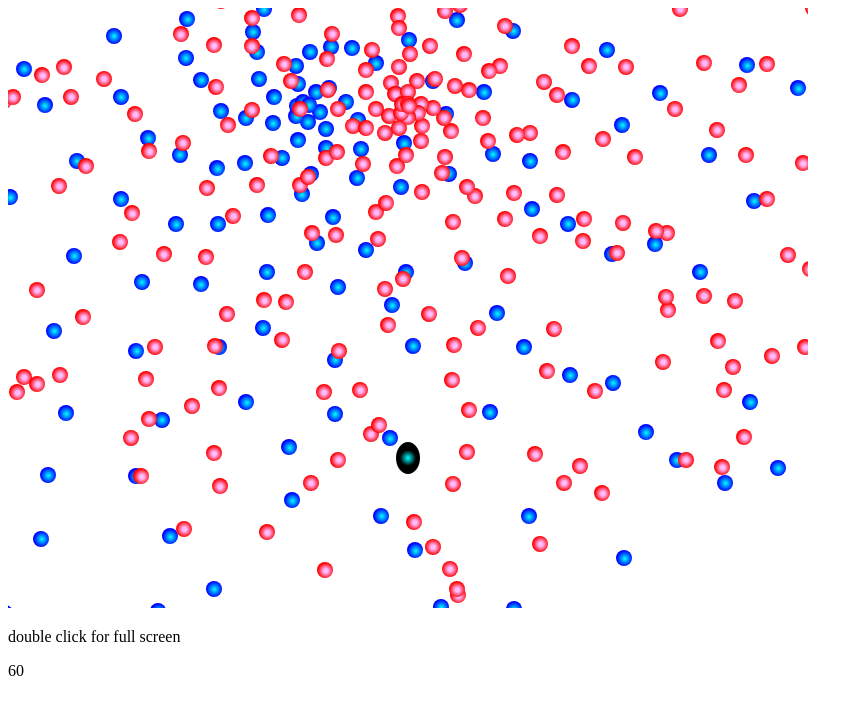
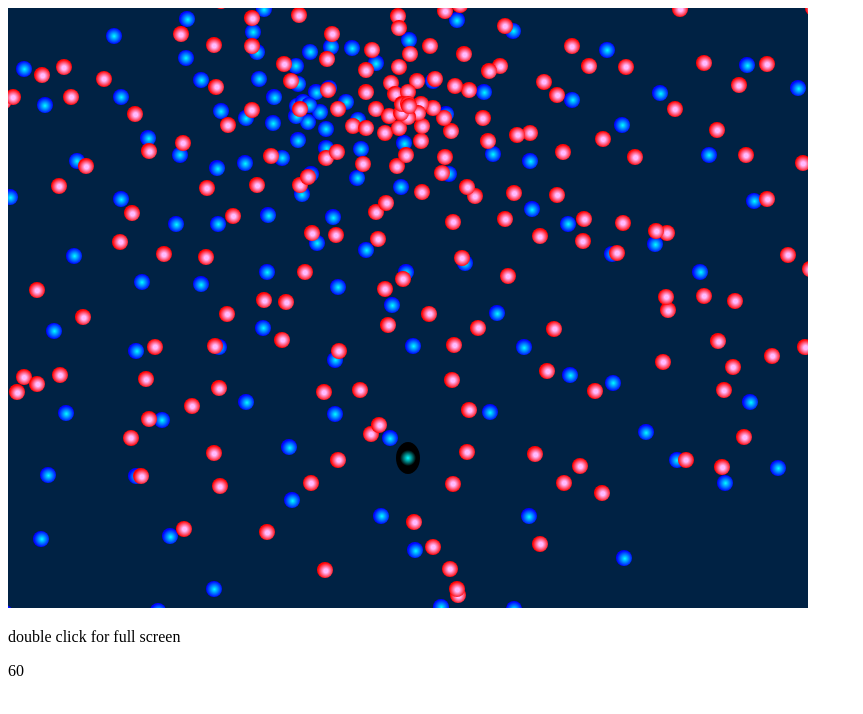
Before and after one commit to sprite-guard/Boss-Rush, a plain HTML site: page bossrush.html in a window 1280 px wide. Shown: the whole page, without its empty margins (0-863 px from the left). Drawn offline with Linux system fonts and the light colour scheme.

Commit message:
Updates from recent Twitch streams
Lots of changes here:

Reset button now resets the game instead of the page
Pause key can pause and unpause the game
Blink mechanic has been implemented
Removed flickering during slowdown
Other stuff I probably forgot about.

```diff
--- a/bossrush.html
+++ b/bossrush.html
@@ -10,6 +10,7 @@
   <script src="js/keyboard.js"></script>
   <script src="js/controllers.js"></script>
   <script src="js/hiteffect.js"></script>
+  <script src="js/dashtarget.js"></script>
   <script src="js/player.js"></script>
   <script src="js/bullet.js"></script>
   <script src="js/rand_spawner.js"></script>
--- a/js/bullet.js
+++ b/js/bullet.js
@@ -30,15 +30,15 @@ function BulletSpawner(descriptor) {
     this.components.push(c)
   }
 
-  this.update = function() {
+  this.update = function(draw_only) {
+
+    if((this.life_remaining > 0) && (!draw_only)) {
       for(var i = 0; i < this.components.length; i++) {
         components[i].update();
       }
 
       this.x += this.dx;
       this.y += this.dy;
-
-    if(this.life_remaining > 0) {
       if(this.timer == 0) {
         var scatter = 0;
 
@@ -68,7 +68,7 @@ function BulletSpawner(descriptor) {
     }
 
     for(var i = 0; i < this.all_bullets.length; i++) {
-      this.all_bullets[i].update();
+      this.all_bullets[i].update(draw_only);
     }
     this.gc();
   }
@@ -96,7 +96,13 @@ function Bullet(descriptor) {
   this.style = descriptor.style || "solid";
   this.yaw = descriptor.yaw || 0;
   this.speed = descriptor.speed || 1;
-  this.max_age = descriptor.max_age || 1000;
+  if(descriptor.max_age) {
+    this.max_age = descriptor.max_age;
+  } else if(this.yaw == 0) {
+    this.max_age = 1000 / this.speed;
+  } else {
+    this.max_age = ((2 * Math.PI) / this.yaw);
+  }
 
   // internal
   this.exists = true;
@@ -127,7 +133,8 @@ function Bullet(descriptor) {
     }
   }
 
-  this.update = function() {
+  this.update = function(draw_only) {
+    if(!draw_only) {
       this.age++
 
       this.heading += this.yaw;
@@ -138,6 +145,9 @@ function Bullet(descriptor) {
 
       if(this.age > this.max_age) {
         this.cull();
+      } else {
+        this.draw();
+      }
     } else {
       this.draw();
     }
--- /dev/null
+++ b/js/dashtarget.js
@@ -0,0 +1,38 @@
+function DashTarget() {
+  this.x_offset = 0;
+  this.y_offset = 0;
+  this.r = 16;
+  this.dx = 0;
+  this.dy = 0;
+  this.speed = 3;
+  this.age = 0;
+  this.max_age = 60;
+
+  this.update = function() {
+    this.age++;
+    if(this.age < this.max_age) {
+      this.dx = this.speed * (CONTROLS.right - CONTROLS.left);
+      this.dy = this.speed * (CONTROLS.down - CONTROLS.up);
+
+      this.x_offset += this.dx;
+      this.y_offset += this.dy;
+
+      this.draw();
+    }
+  };
+
+  this.draw = function() {
+
+    var missing_portion = (this.age / this.max_age);
+    var angle_to_draw = (2 * Math.PI) - (missing_portion * 2 * Math.PI);
+
+    var x = player.x + this.x_offset;
+    var y = player.y + this.y_offset;
+
+    game.draw.beginPath();
+    game.draw.lineWidth = 3;
+    game.draw.strokeStyle = "#FFFFFF";
+    game.draw.ellipse(x, y, this.r, this.r, 0, 0, angle_to_draw);
+    game.draw.stroke();
+  }
+}
--- a/js/game.js
+++ b/js/game.js
@@ -5,19 +5,18 @@
  * Sub goal is to create performant bullet-hell patterns in HTML Canvas.
  */
 
- /* Wrapping up 9/27/2017
-  *
-  * The game is playable! Huzzah
-  *
-  * Player hit effect is implemented, but weak
-  * we need to make it more visually impactful
-  * it should also destroy bullets.
+ /* Leaving off 10/2/2017
+  * Slowdown works
+  * hit effects work
+  * dashing works, but does not consume fuel
+  * dashing needs to decrement the player's fuel instead of incrementing its age.
   */
 
 var DEBUG = true,
     FR = document.getElementById("fr"),
     UPDATE = 60,
-    MAX_UPDATE = 60;
+    MAX_UPDATE = 60,
+    BGCOLOR = "#002244";
 
 var frame_counter = 0,
     last_time = performance.now(),
@@ -25,36 +24,28 @@ var frame_counter = 0,
 
 var game = {};
 
-game.gamepads = [];
-game.canvas = document.getElementById("game");
-game.draw = game.canvas.getContext("2d");
-
 game.fullscreen = function() {
   game.canvas.webkitRequestFullScreen();
   game.draw.clearRect(0, 0, game.canvas.width, game.canvas.height);
 }
 
 game.init = function() {
-  controllers.init();
-  game.canvas.setAttribute("ondblclick", "game.fullscreen()");
-  game.keep_going = true;
-  player.init();
+  // initialize game object
 
-  // game.draw.fillRect(0,0,game.canvas.width,game.canvas.height);
-  window.requestAnimationFrame(game.update)
-}
-
+  game.timer = 0;
+  game.slowdown = 0;
+  game.max_slowdown = 3;
+  game.gamepads = [];
+  game.canvas = document.getElementById("game");
+  game.draw = game.canvas.getContext("2d");
   game.spawners = [];
-
-game.query_inputs = function() {
-
-}
-
   game.timecount = 0;
   game.framecount = 1;
   game.fps = 0;
   game.ewam = 60;
+  game.draw_batch = [];
 
+  // spawners
   var test_spawner = new BulletSpawner({
     x: 0,
     y: 100,
@@ -100,18 +91,51 @@ var other_test_spawner = new BulletSpawner({
 
   game.spawners.push(other_test_spawner);
 
+  // housekeeping
+  controllers.init();
+  game.canvas.setAttribute("ondblclick", "game.fullscreen()");
+  game.keep_going = true;
+
+  player.init();
+
+  // game.draw.fillRect(0,0,game.canvas.width,game.canvas.height);
+  game.animation_request = window.requestAnimationFrame(game.update);
+}
+
 game.update = function() {
   game.width = game.canvas.width;
   game.height = game.canvas.height;
 
-  game.draw.clearRect(0,0,game.canvas.width,game.canvas.height);
 
+  if(game.timer <= 0) {
+    game.timer = game.slowdown;
+
+    game.draw.fillStyle = BGCOLOR;
+    game.draw.fillRect(0,0,game.canvas.width,game.canvas.height);
+
+    game.check_collisions();
 
     player.update();
-  game.check_collisions();
 
     for(var i = 0; i < game.spawners.length; i++) {
       game.spawners[i].update();
+    }
+  } else {
+    game.timer--;
+
+    game.draw.fillStyle = BGCOLOR;
+    game.draw.fillRect(0,0,game.canvas.width,game.canvas.height);
+    player.update(true);
+
+    for(var i = 0; i < game.spawners.length; i++) {
+      game.spawners[i].update(true);
+    }
+  }
+
+  if(CONTROLS.blink) {
+    game.slowdown = game.max_slowdown;
+  } else {
+    game.slowdown = 0;
   }
 
   if(DEBUG) {
@@ -128,7 +152,7 @@ game.update = function() {
   }
 
   if(game.keep_going) {
-    window.requestAnimationFrame(game.update);
+    game.animation_request = window.requestAnimationFrame(game.update);
   }
 }
 
@@ -164,4 +188,14 @@ game.pause = function() {
   game.keep_going = false;
 }
 
+game.pause_unpause = function() {
+  game.keep_going = !game.keep_going;
+  window.requestAnimationFrame(game.update);
+}
+
+game.reset = function() {
+  window.cancelAnimationFrame(game.animation_request);
   game.init();
+}
+
+game.init();
--- a/js/hiteffect.js
+++ b/js/hiteffect.js
@@ -12,21 +12,23 @@ function HitEffect(descriptor) {
   this.r = this.r_min;
   this.alive = true;
 
-  this.update = function() {
+  this.update = function(draw_only) {
     if(this.r < this.r_max) {
-      this.r += 2;
+      if(!draw_only) {
+        this.r += 2;
+      }
       this.draw();
     } else {
-      console.log(this.r + "," + this.r_min + "," + this.r_max);
       this.alive = false;
     }
   };
 
   this.draw = function() {
-    console.log("drawing hit effect at " + this.x + "," + this.y);
     game.draw.beginPath();
     game.draw.strokeStyle = this.color;
+    game.draw.lineWidth = 3;
     game.draw.ellipse(this.x, this.y, this.r, this.r, 0, 0, 2 * Math.PI);
     game.draw.stroke();
+    game.draw.lineWidth = 1;
   };
 }
--- a/js/keyboard.js
+++ b/js/keyboard.js
@@ -2,8 +2,9 @@ var K_LEFT = 37,
     K_UP = 38,
     K_RIGHT = 39,
     K_DOWN = 40,
-    K_ACTION = 16,
     K_RESET = 82,
+    K_PAUSE = 80,
+    K_BLINK = 32,
     DEBUG = true;
 
 var CONTROLS = {
@@ -30,11 +31,14 @@ window.onkeydown = function(e){
     case K_DOWN:
       CONTROLS.down = 1;
       break;
-    case K_ACTION:
-      CONTROLS.action = 1;
+    case K_BLINK:
+      CONTROLS.blink = 1;
       break;
     case K_RESET:
-      CONTROLS.reset = 1;
+      game.reset();
+      break;
+    case K_PAUSE:
+      game.pause_unpause();
       break;
   }
 };
@@ -53,11 +57,8 @@ window.onkeyup = function(e){
     case K_DOWN:
       CONTROLS.down = 0;
       break;
-    case K_ACTION:
-      CONTROLS.action = 0;
-      break;
-    case K_RESET:
-      CONTROLS.reset = 0;
+    case K_BLINK:
+      CONTROLS.blink = 0;
       break;
   }
 };
--- a/js/player.js
+++ b/js/player.js
@@ -1,25 +1,28 @@
 var player = {
-  w: 12,
-  h: 16,
-  r: 8,
-  hb: 0,
-  shell_color: "#000000",
-  core_color: "#00FFFF",
-  pip_color: "#FF6600",
-  hurt_color: "#666666",
-  speed: 3,
-  health: 4,
-  iframes: 30,
-  max_iframes: 30,
-  state: "fine",
-  dir: 0,
-  is_normalized: false,
-  hit_effects: []
+
 };
 
 player.init = function() {
   this.x = game.canvas.width / 2;
   this.y = game.canvas.height * 0.75;
+  this.w = 12;
+  this.h = 16;
+  this.r = 8;
+  this.hb = 0;
+  this.shell_color = "#000000";
+  this.core_color = "#00FFFF";
+  this.pip_color = "#FF6600";
+  this.hurt_color = "#666666";
+  this.speed = 3;
+  this.health = 4;
+  this.iframes = 30;
+  this.max_iframes = 30;
+  this.state = "fine";
+  this.dir = 0;
+  this.is_normalized = false;
+  this.hit_effects = [];
+  this.dash_target = false;
+  this.dash_fuel = 60;
 }
 
 player.draw = function() {
@@ -41,9 +44,38 @@ player.draw = function() {
   game.draw.beginPath();
   game.draw.ellipse(this.x,this.y, this.w,this.h, 0, 0, 2 * Math.PI);
   game.draw.fill();
+
+  if(this.dash_target) {
+    this.dash_target.draw();
+  }
 };
 
-player.update = function() {
+player.update = function(draw_only) {
+  // dash target
+  if(CONTROLS.blink) {
+    if(this.dash_target) {
+      this.dash_target.update();
+      if(this.dash_target.age == this.dash_target.max_age) {
+        this.x += this.dash_target.x_offset;
+        this.y += this.dash_target.y_offset;
+        this.dash_target = false;
+      }
+    } else if(this.dash_fuel > 0) {
+      console.log("yay, dash fuel: " + this.dash_fuel);
+      this.dash_target = new DashTarget();
+    } else if(this.dash_fuel < 0) {
+      console.log("whoops, dash fuel: " + this.dash_fuel);
+      this.dash_fuel = 0;
+    } else {
+      console.log("whoops, dash fuel: " + this.dash_fuel);
+    }
+  } else if(!draw_only) {
+    // blink is not held, update is go
+    if(this.dash_target) {
+      this.x += this.dash_target.x_offset;
+      this.y += this.dash_target.y_offset;
+      this.dash_target = false;
+    }
 
     // move the player
 
@@ -52,8 +84,10 @@ player.update = function() {
 
     this.x += this.dx;
     this.y += this.dy;
+  }
 
   // handle iframes
+  if(!draw_only) {
     if(this.state == "hurt") {
       this.iframes--;
 
@@ -63,11 +97,12 @@ player.update = function() {
       }
     }
 
+  }
+
   // hit effect management
   var next_hit_array = [];
   for(var i = 0; i < this.hit_effects.length; i++) {
-    console.log("updating hit effect #" + i);
-    this.hit_effects[i].update();
+    this.hit_effects[i].update(draw_only);
     if(this.hit_effects[i].alive) {
       next_hit_array.push(this.hit_effects[i]);
     }
```
Lines whose indentation alone changed are shown as unchanged.
